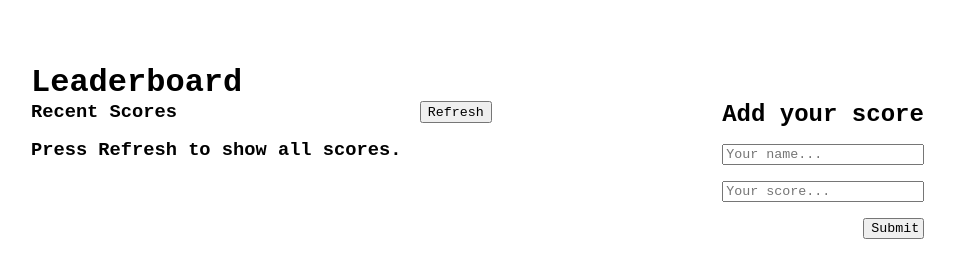
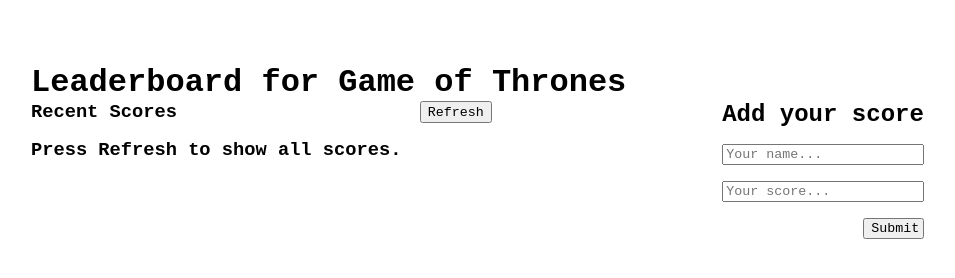
Before and after one commit to PrangonGhose/Leaderboard, a website built with webpack: page dist/index.html in a window 1280 px wide. Shown: the whole page, without its empty margins (33-988 px from the left). Built offline with nearby package versions, Linux system fonts and the light colour scheme.

Commit message:
Update files in dist folder

```diff
--- a/dist/index.html
+++ b/dist/index.html
@@ -7,7 +7,7 @@
   <title>Leaderboard App</title>
 <script defer src="runtime.bundle.js"></script><script defer src="index.bundle.js"></script></head>
 <body>
-  <h1>Leaderboard</h1>
+  <h1>Leaderboard for Game of Thrones</h1>
   <section class="main-section flex">
     <div class="leaderboard flex">
       <div class="leaderboard-header flex">
```
